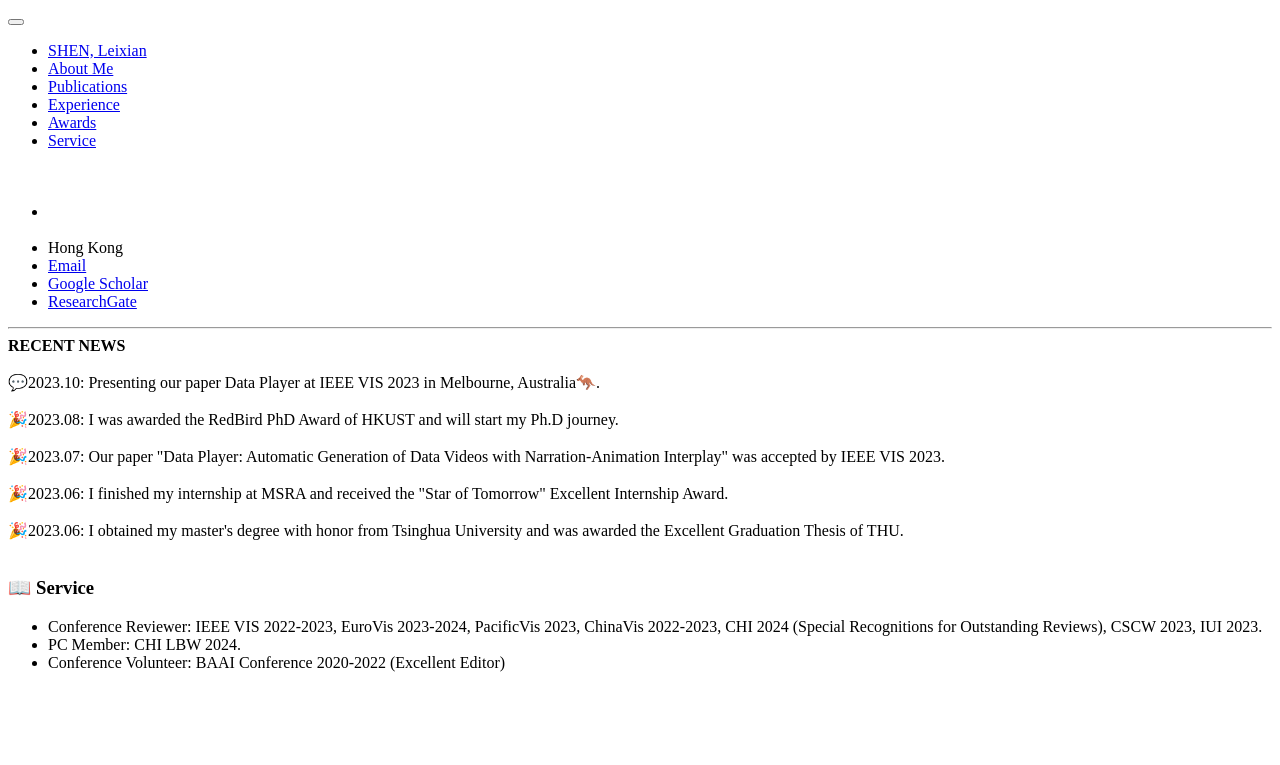
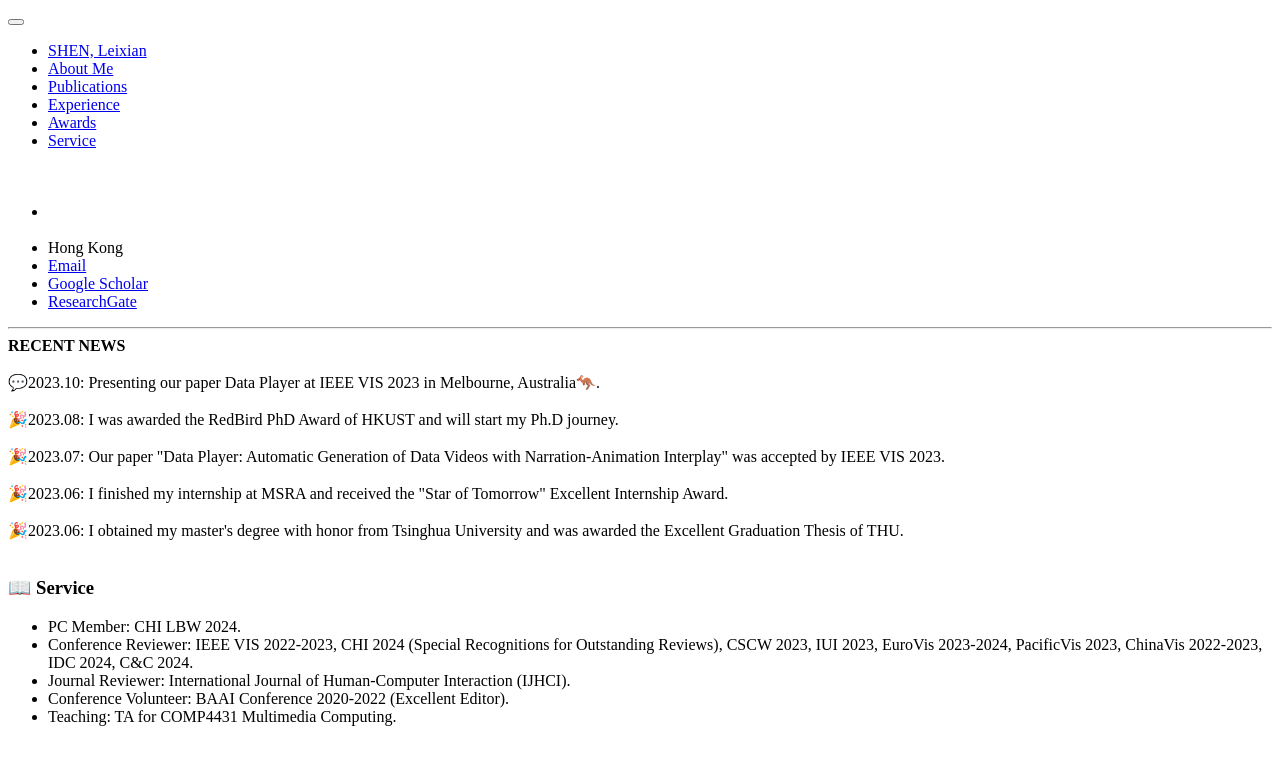
Before and after one commit to ShenLeixian/ShenLeixian1111, a Jekyll site: the page built from _pages/include/service.md, in a window 1280 px wide. Shown: the top 765 px of the page. Built offline with Jekyll 4.4.1, drawn with Linux system fonts in a browser that asks for light colours; our own code applies the rules of GitHub Pages for plain Markdown files.

Commit message:
Update service.md

```diff
--- a/_pages/include/service.md
+++ b/_pages/include/service.md
@@ -1,5 +1,7 @@
 # 📖 Service
 
--	Conference Reviewer: IEEE VIS 2022-2023, EuroVis 2023-2024, PacificVis 2023, ChinaVis 2022-2023, CHI 2024 (Special Recognitions for Outstanding Reviews), CSCW 2023, IUI 2023.
 -	PC Member: CHI LBW 2024.
--	Conference Volunteer: BAAI Conference 2020-2022 (Excellent Editor)
+-	Conference Reviewer: IEEE VIS 2022-2023, CHI 2024 (Special Recognitions for Outstanding Reviews), CSCW 2023, IUI 2023, EuroVis 2023-2024, PacificVis 2023, ChinaVis 2022-2023, IDC 2024, C&C 2024.
+-	Journal Reviewer: International Journal of Human-Computer Interaction (IJHCI).
+-	Conference Volunteer: BAAI Conference 2020-2022 (Excellent Editor).
+-   Teaching: TA for COMP4431 Multimedia Computing.
```
